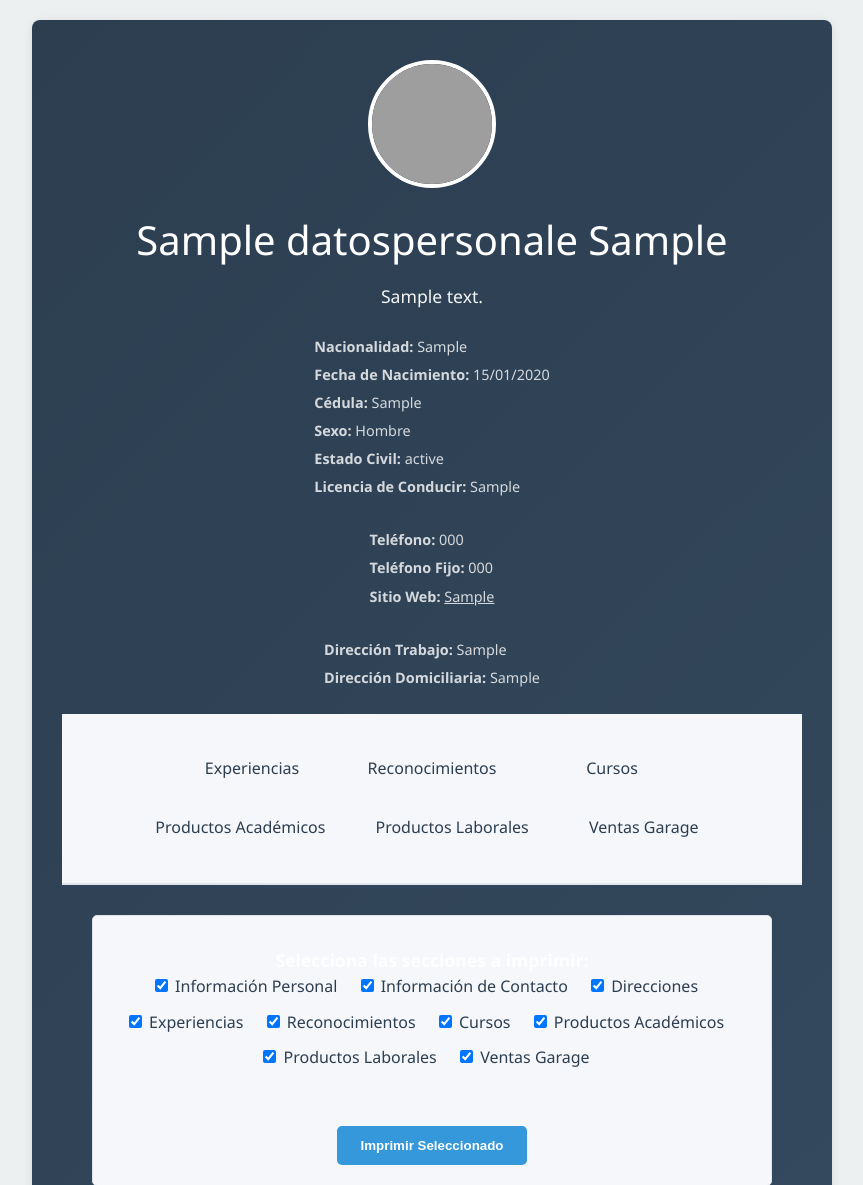
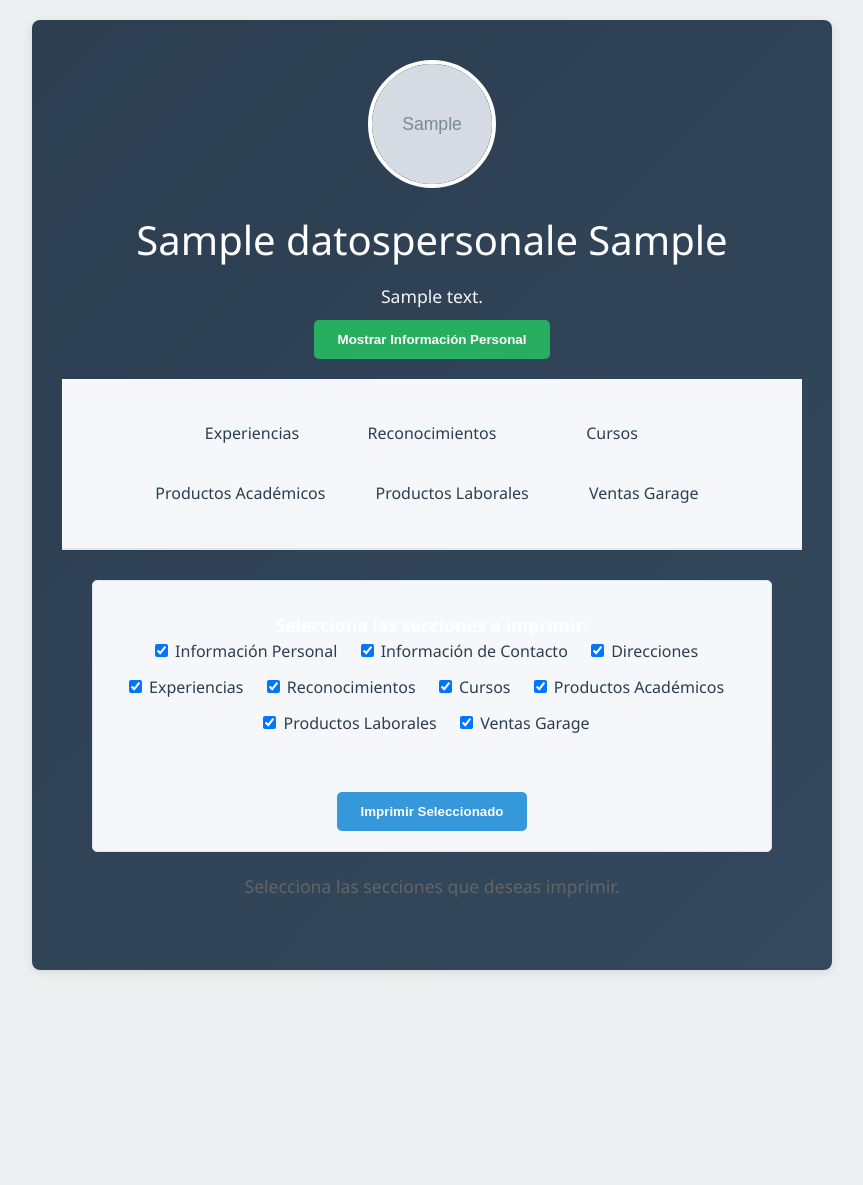
Before and after one commit to Gerarfire/claseBD, a Django app: page / in a window 1280 px wide. Shown: the top 1185 px of the page, without its empty margins (208-1071 px from the left). After the commit the page ends 972 px from the top, so only its background shows below. Run offline with Django 5.2, Linux system fonts and the light colour scheme; tables that the repository leaves empty hold one stand-in row (values such as "Sample post"); grey boxes marked "Sample" are stand-in pictures; grey boxes are pictures that could not be loaded.

Commit message:
feat: show user photo if uploaded; add button to toggle personal/contact/address info

```diff
--- a/paginausuario/templates/paginausuario/hoja_vida.html
+++ b/paginausuario/templates/paginausuario/hoja_vida.html
@@ -70,6 +70,9 @@
             margin-top: 20px;
             text-align: left;
             max-width: 400px;
+        }
+        .info-hidden {
+            display: none;
         }
         .personal-info p, .contact-info p, .address-info p {
             margin: 5px 0;
@@ -226,12 +229,17 @@
     <div class="container">
         <div class="header">
             <div class="header-content">
-                <img src="{% static 'img/mi_foto.jpg' %}" alt="Foto de perfil" class="profile-photo">
+                {% if perfil.foto_perfil %}
+                    <img src="{{ perfil.foto_perfil.url }}" alt="Foto de perfil" class="profile-photo">
+                {% else %}
+                    <img src="{% static 'img/mi_foto.jpg' %}" alt="Foto de perfil" class="profile-photo">
+                {% endif %}
                 <h1>{{ perfil.nombres }} {{ perfil.apellidos }}</h1>
                 <p>{{ perfil.descripcionperfil }}</p>
+                <button id="toggle-personal" class="download-btn" aria-expanded="false" style="margin-top:10px;">Mostrar Información Personal</button>
 
                 <!-- Información Personal -->
-                <div class="personal-info">
+                <div class="personal-info info-hidden">
                     {% if perfil.nacionalidad %}<p><strong>Nacionalidad:</strong> {{ perfil.nacionalidad }}</p>{% endif %}
                     {% if perfil.fechanacimiento %}<p><strong>Fecha de Nacimiento:</strong> {{ perfil.fechanacimiento|date:"d/m/Y" }}</p>{% endif %}
                     {% if perfil.numerocedula %}<p><strong>Cédula:</strong> {{ perfil.numerocedula }}</p>{% endif %}
@@ -241,14 +249,14 @@
                 </div>
 
                 <!-- Información de Contacto -->
-                <div class="contact-info">
+                <div class="contact-info info-hidden">
                     {% if perfil.telefonoconvencional %}<p><strong>Teléfono:</strong> {{ perfil.telefonoconvencional }}</p>{% endif %}
                     {% if perfil.telefonofijo %}<p><strong>Teléfono Fijo:</strong> {{ perfil.telefonofijo }}</p>{% endif %}
                     {% if perfil.sitioweb %}<p><strong>Sitio Web:</strong> <a href="{{ perfil.sitioweb }}" target="_blank">{{ perfil.sitioweb }}</a></p>{% endif %}
                 </div>
 
                 <!-- Direcciones -->
-                <div class="address-info">
+                <div class="address-info info-hidden">
                     {% if perfil.direcciontrabajo %}<p><strong>Dirección Trabajo:</strong> {{ perfil.direcciontrabajo }}</p>{% endif %}
                     {% if perfil.direcciondomiciliaria %}<p><strong>Dirección Domiciliaria:</strong> {{ perfil.direcciondomiciliaria }}</p>{% endif %}
                 </div>
@@ -314,6 +322,24 @@
                 });
             }, 100);
         }
+
+        // Toggle personal info visibility
+        const toggleBtn = document.getElementById('toggle-personal');
+        if (toggleBtn) {
+            toggleBtn.addEventListener('click', function() {
+                const sections = document.querySelectorAll('.personal-info, .contact-info, .address-info');
+                const expanded = this.getAttribute('aria-expanded') === 'true';
+                sections.forEach(el => {
+                    if (expanded) {
+                        el.classList.add('info-hidden');
+                    } else {
+                        el.classList.remove('info-hidden');
+                    }
+                });
+                this.setAttribute('aria-expanded', (!expanded).toString());
+                this.textContent = expanded ? 'Mostrar Información Personal' : 'Ocultar Información Personal';
+            });
+        }
         </script>
     </div>
 </body>
```
